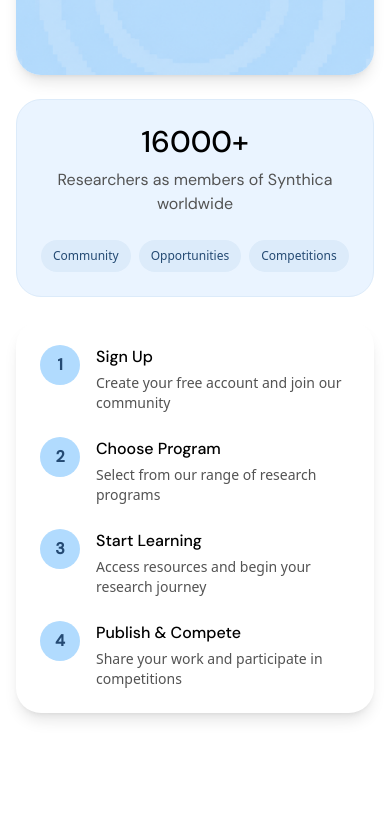
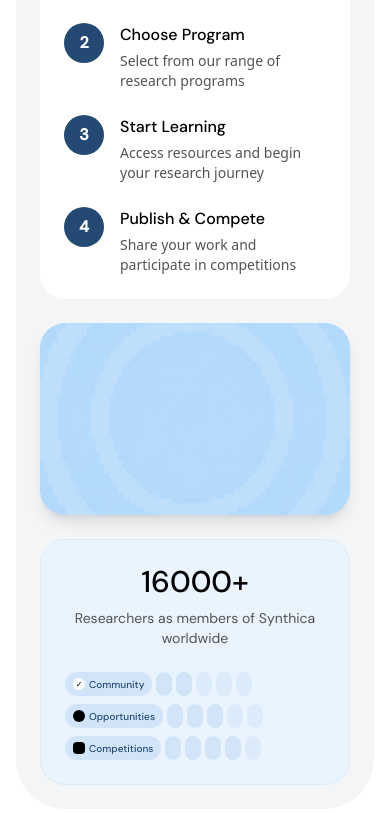
Before and after one commit to friendlyfoe241-cyber/Synthica-landing-page, a Next.js app: page / in a window 390 px wide. Shown: the part 1281-2094 px from the top of the page. Built offline with nearby package versions, Linux system fonts and the light colour scheme.

Commit message:
Fix How It Works section to match original design
- Restored gray container background
- White card with steps on left side
- Image and blue stats card on right side
- Progress bars with icons for Community, Opportunities, Competitions
- Responsive flexbox layout that stacks on mobile

```diff
--- a/app/page.tsx
+++ b/app/page.tsx
@@ -119,67 +119,121 @@ export default function Home() {
 
       {/* How It Works Section */}
       <section className="py-8 px-4 md:px-8 lg:px-16">
-        <div className="max-w-6xl mx-auto">
+        <div className="max-w-7xl mx-auto">
           <h2 className="text-2xl sm:text-3xl md:text-4xl lg:text-[40px] font-googleSansFlex font-medium text-[#000] mb-8 lg:mb-12">
             Learn how we work in 4 simple steps.
           </h2>
 
-          {/* Step Cards Container */}
-          <div className="grid grid-cols-1 lg:grid-cols-3 gap-6 lg:gap-8">
-            {/* Steps Card */}
-            <div className="rounded-[25px] bg-[#FFF] shadow-lg p-6 lg:p-8 order-2 lg:order-1">
-              <div className="space-y-6">
-                <div className="flex items-start gap-4">
-                  <div className="w-10 h-10 rounded-full bg-[#B1DBFE] flex items-center justify-center text-[#244A73] font-googleSansFlex font-bold shrink-0">1</div>
+          {/* Container with gray background */}
+          <div className="rounded-[50px] bg-[#F4F5F7] p-6 lg:p-8">
+            <div className="flex flex-col lg:flex-row gap-6 lg:gap-8">
+              {/* Steps Card - Left Side */}
+              <div className="rounded-[25px] bg-[#FFF] p-6 lg:p-8 w-full lg:w-[390px] shrink-0">
+                {/* Step 1 */}
+                <div className="flex items-start gap-4 mb-6">
+                  <div className="w-10 h-10 rounded-full bg-[#244A73] flex items-center justify-center shrink-0">
+                    <span className="text-[#FFF] font-googleSansFlex font-bold">1</span>
+                  </div>
                   <div>
                     <h3 className="font-googleSansFlex font-medium text-[#000] mb-1">Sign Up</h3>
                     <p className="text-[#535353] text-sm">Create your free account and join our community</p>
                   </div>
                 </div>
-                <div className="flex items-start gap-4">
-                  <div className="w-10 h-10 rounded-full bg-[#B1DBFE] flex items-center justify-center text-[#244A73] font-googleSansFlex font-bold shrink-0">2</div>
+                {/* Step 2 */}
+                <div className="flex items-start gap-4 mb-6">
+                  <div className="w-10 h-10 rounded-full bg-[#244A73] flex items-center justify-center shrink-0">
+                    <span className="text-[#FFF] font-googleSansFlex font-bold">2</span>
+                  </div>
                   <div>
                     <h3 className="font-googleSansFlex font-medium text-[#000] mb-1">Choose Program</h3>
                     <p className="text-[#535353] text-sm">Select from our range of research programs</p>
                   </div>
                 </div>
-                <div className="flex items-start gap-4">
-                  <div className="w-10 h-10 rounded-full bg-[#B1DBFE] flex items-center justify-center text-[#244A73] font-googleSansFlex font-bold shrink-0">3</div>
+                {/* Step 3 */}
+                <div className="flex items-start gap-4 mb-6">
+                  <div className="w-10 h-10 rounded-full bg-[#244A73] flex items-center justify-center shrink-0">
+                    <span className="text-[#FFF] font-googleSansFlex font-bold">3</span>
+                  </div>
                   <div>
                     <h3 className="font-googleSansFlex font-medium text-[#000] mb-1">Start Learning</h3>
                     <p className="text-[#535353] text-sm">Access resources and begin your research journey</p>
                   </div>
                 </div>
+                {/* Step 4 */}
                 <div className="flex items-start gap-4">
-                  <div className="w-10 h-10 rounded-full bg-[#B1DBFE] flex items-center justify-center text-[#244A73] font-googleSansFlex font-bold shrink-0">4</div>
+                  <div className="w-10 h-10 rounded-full bg-[#244A73] flex items-center justify-center shrink-0">
+                    <span className="text-[#FFF] font-googleSansFlex font-bold">4</span>
+                  </div>
                   <div>
                     <h3 className="font-googleSansFlex font-medium text-[#000] mb-1">Publish & Compete</h3>
                     <p className="text-[#535353] text-sm">Share your work and participate in competitions</p>
                   </div>
                 </div>
               </div>
-            </div>
 
-            {/* Image and Stats */}
-            <div className="lg:col-span-2 order-1 lg:order-2 space-y-6">
+              {/* Image and Stats - Right Side */}
+              <div className="flex-1 space-y-6">
                 {/* Image Card */}
                 <div className="rounded-[25px] overflow-hidden shadow-lg">
-                <img src="/Rectangle9.png" alt="Research" className="w-full h-48 sm:h-64 md:h-80 object-cover" />
+                  <img src="/Rectangle9.png" alt="Research" className="w-full h-48 sm:h-64 md:h-80 lg:h-[204px] object-cover" />
                 </div>
 
                 {/* Stats Card */}
                 <div className="rounded-[25px] border border-[#DCEBFA] bg-[#EAF4FF] p-6 lg:p-8">
                   <div className="text-center mb-6">
                     <span className="text-3xl sm:text-4xl md:text-5xl lg:text-[40px] font-googleSansFlex font-medium text-[#000]">16000+</span>
-                  <p className="text-[#535353] font-googleSansFlex mt-2">Researchers as members of Synthica worldwide</p>
+                    <p className="text-[#535353] font-googleSansFlex mt-2 text-sm sm:text-base">Researchers as members of Synthica worldwide</p>
                   </div>
 
-                {/* Progress Bars */}
-                <div className="space-y-3">
-                  <div className="flex flex-wrap gap-2">
-                    <div className="h-8 lg:h-[33px] rounded-[50px] bg-[#DCEBFA] px-3 flex items-center text-xs sm:text-sm text-[#244A73]">Community</div>
-                    <div className="h-8 lg:h-[33px] rounded-[50px] bg-[#DCEBFA] px-3 flex items-center text-xs sm:text-sm text-[#244A73]">Opportunities</div>
-                    <div className="h-8 lg:h-[33px] rounded-[50px] bg-[#DCEBFA] px-3 flex items-center text-xs sm:text-sm text-[#244A73]">Competitions</div>
+                  {/* Progress Bars - Original Style */}
+                  <div className="space-y-2">
+                    {/* Community Progress */}
+                    <div className="flex items-center gap-3 flex-wrap">
+                      <div className="flex gap-1 flex-wrap">
+                        {[...Array(6)].map((_, i) => (
+                          <div key={`comm-${i}`} className={`h-6 lg:h-[33px] rounded-[50px] ${i < 3 ? 'bg-[#D2E4F8]' : 'bg-[#DCEBFA]'} px-2 lg:px-3 flex items-center`}>
+                            {i === 0 && (
+                              <div className="flex items-center gap-1">
+                                <div className="w-3 h-3 bg-[#FFF] rounded-full flex items-center justify-center">
+                                  <span className="text-[8px] text-[#000]">✓</span>
+                                </div>
+                                <span className="text-[10px] lg:text-xs text-[#244A73] font-googleSansFlex font-medium whitespace-nowrap">Community</span>
+                              </div>
+                            )}
+                          </div>
+                        ))}
+                      </div>
+                    </div>
+                    {/* Opportunities Progress */}
+                    <div className="flex items-center gap-3 flex-wrap">
+                      <div className="flex gap-1 flex-wrap">
+                        {[...Array(6)].map((_, i) => (
+                          <div key={`opp-${i}`} className={`h-6 lg:h-[33px] rounded-[50px] ${i < 4 ? 'bg-[#D2E4F8]' : 'bg-[#DCEBFA]'} px-2 lg:px-3 flex items-center`}>
+                            {i === 0 && (
+                              <div className="flex items-center gap-1">
+                                <div className="w-3 h-3 bg-[#000] rounded-full"></div>
+                                <span className="text-[10px] lg:text-xs text-[#244A73] font-googleSansFlex font-medium whitespace-nowrap">Opportunities</span>
+                              </div>
+                            )}
+                          </div>
+                        ))}
+                      </div>
+                    </div>
+                    {/* Competitions Progress */}
+                    <div className="flex items-center gap-3 flex-wrap">
+                      <div className="flex gap-1 flex-wrap">
+                        {[...Array(6)].map((_, i) => (
+                          <div key={`comp-${i}`} className={`h-6 lg:h-[33px] rounded-[50px] ${i < 5 ? 'bg-[#D2E4F8]' : 'bg-[#DCEBFA]'} px-2 lg:px-3 flex items-center`}>
+                            {i === 0 && (
+                              <div className="flex items-center gap-1">
+                                <div className="w-3 h-3 bg-[#000] rounded"></div>
+                                <span className="text-[10px] lg:text-xs text-[#244A73] font-googleSansFlex font-medium whitespace-nowrap">Competitions</span>
+                              </div>
+                            )}
+                          </div>
+                        ))}
+                      </div>
+                    </div>
                   </div>
                 </div>
               </div>
```
Lines whose indentation alone changed are shown as unchanged.
